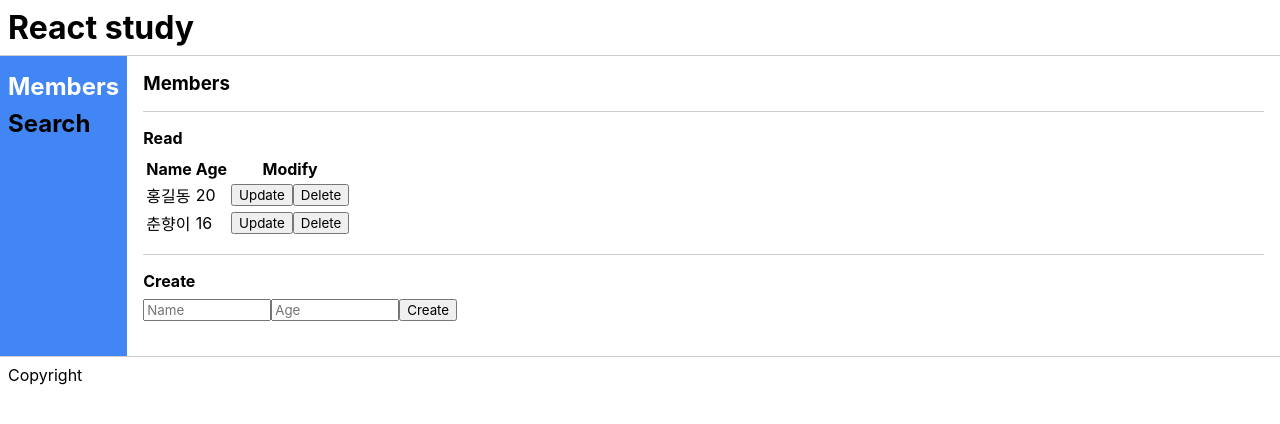
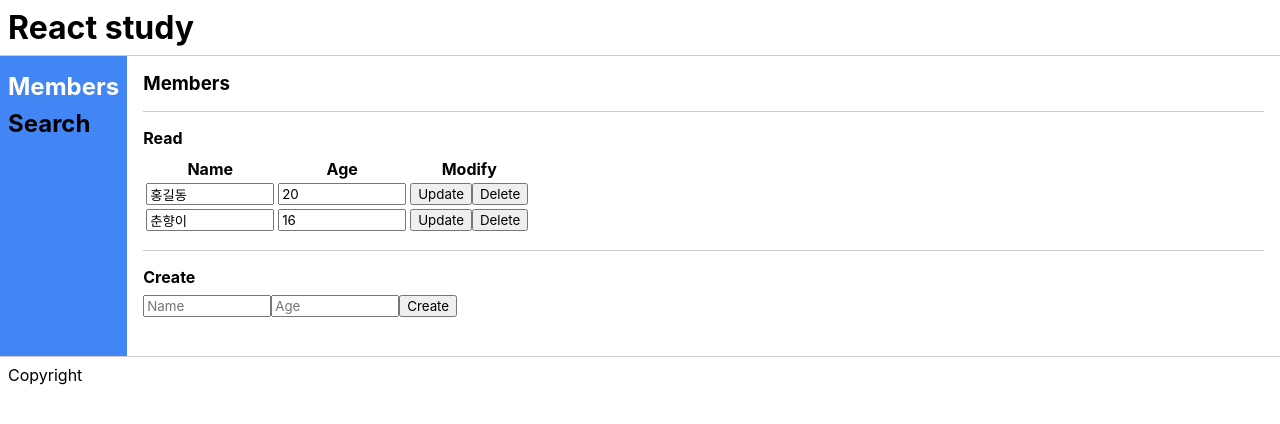
Before and after one commit to imLucyk/react-study, a React (Create React App) app: page /members in a window 1280 px wide. Shown: the top 424 px of the page. Built offline with nearby package versions, Linux system fonts and the light colour scheme.

Commit message:
[#7] MobX members update

```diff
--- a/src/components/contents/Members.js
+++ b/src/components/contents/Members.js
@@ -27,11 +27,21 @@ function Members(props) {
           <tbody>
           {members.map((member, index) => (
             <tr key={index}>
-              <td>{member.name}</td>
-              <td>{member.age}</td>
               <td>
-                <button>Update</button>
-                <button onClick={() => membersStore.membersDelete(index)}>Delete</button>
+                <input
+                  type="text" placeholder="Name" value={member.name}
+                  onChange={event => {member.name = event.target.value}}
+                />
+              </td>
+              <td>
+                <input
+                  type="text" placeholder="Age" value={member.age}
+                  onChange={event => {member.age = event.target.value}}
+                />
+              </td>
+              <td>
+              <button onClick={() => membersStore.membersUpdate(index, member)}>Update</button>
+              <button onClick={() => membersStore.membersDelete(index)}>Delete</button>
               </td>
             </tr>
           ))}
--- a/src/stores/MembersStore.js
+++ b/src/stores/MembersStore.js
@@ -45,6 +45,11 @@ export default class MembersStore {
     this.members.splice(index, 1);
     console.log('Done membersDelete', this.members);
   }
+
+  membersUpdate(index, member) {
+    this.members[index] = member;
+    console.log('Done membersUpdate', this.members);
+  }
 }
 
 export const membersStore = new MembersStore();
```
